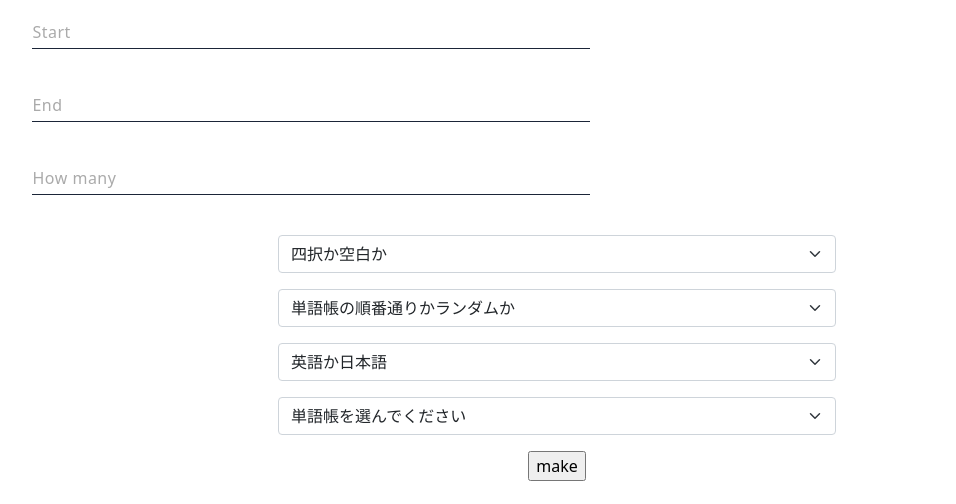
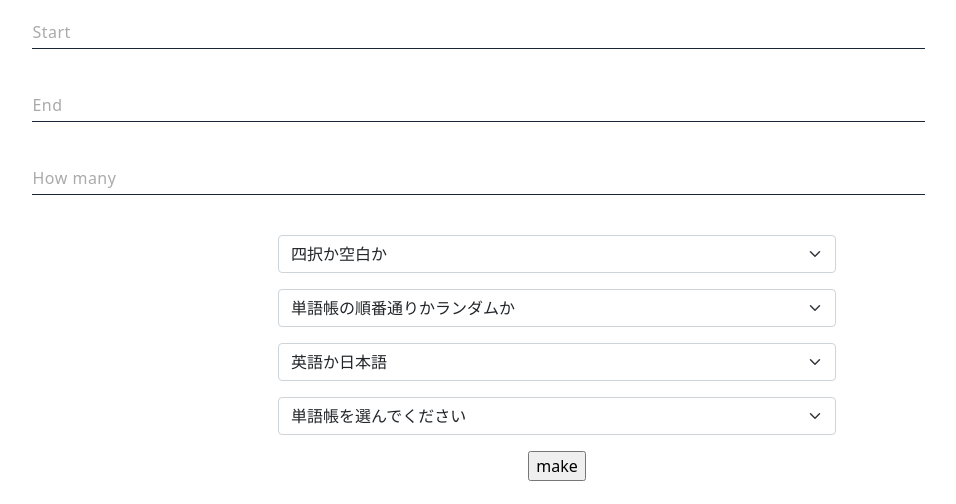
Before and after one commit to KaitoShinomiya/Tangotestmaker_sakura, a Flask app: page / in a window 1280 px wide. Shown: the top 504 px of the page, without its empty margins (83-1039 px from the left). Run offline with Flask 2, Linux system fonts and the light colour scheme; data that the repository does not hold is empty.

Commit message:
formは見た目の修正

```diff
--- a/templates/make_test.html
+++ b/templates/make_test.html
@@ -15,18 +15,18 @@
 </script>
 <div class="mt-3 container">
     <form action="" method="get" name="form1" onsubmit="return empty_check()">
-        <div class="cp_iptxt mt-3 d-flex  justify-content-center w-50">
+        <div class="cp_iptxt mt-3 d-flex  justify-content-center ">
             <input class="ef" type="text" id="start" name="start" placeholder="">
             <label>Start</label>
             <span class="focus_line"></span>
         </div>
-        <div class="cp_iptxt mt-3 d-flex  justify-content-center w-50">
+        <div class="cp_iptxt mt-3 d-flex  justify-content-center ">
             <input class="ef" type="text" id="end" name="end" placeholder="">
             <label>End</label>
             <span class="focus_line"></span>
         </div>
-        <div class="cp_iptxt mt-3 d-flex  justify-content-center w-50">
-            <input class="ef" type="text" id="how_many" name="How_many" placeholder="">
+         <div class="cp_iptxt mt-3 d-flex  justify-content-center ">
+            <input class="ef" type="text" id="how_many" name="how_many" placeholder="">
             <label>How many</label>
             <span class="focus_line"></span>
         </div>
```
